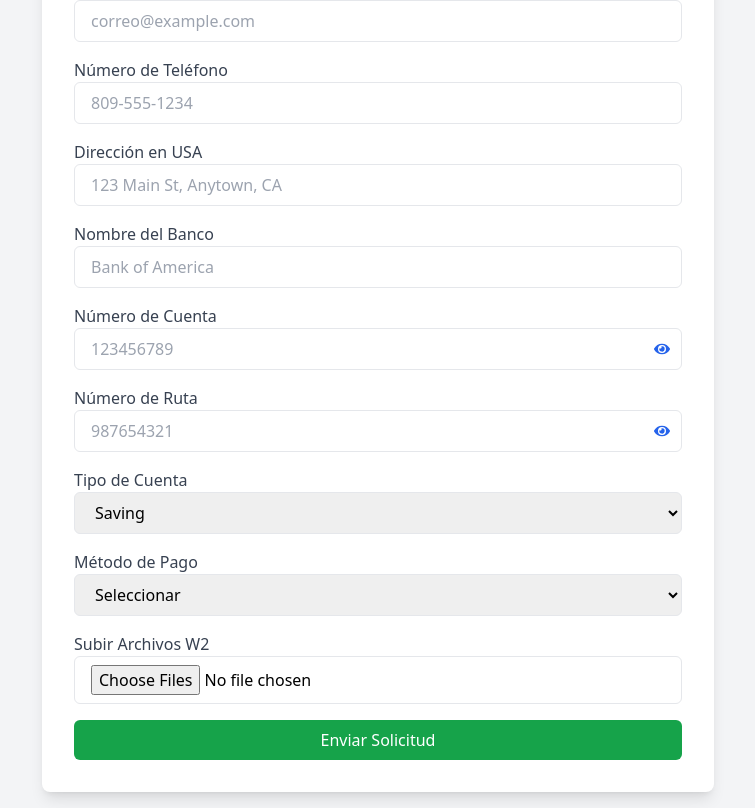
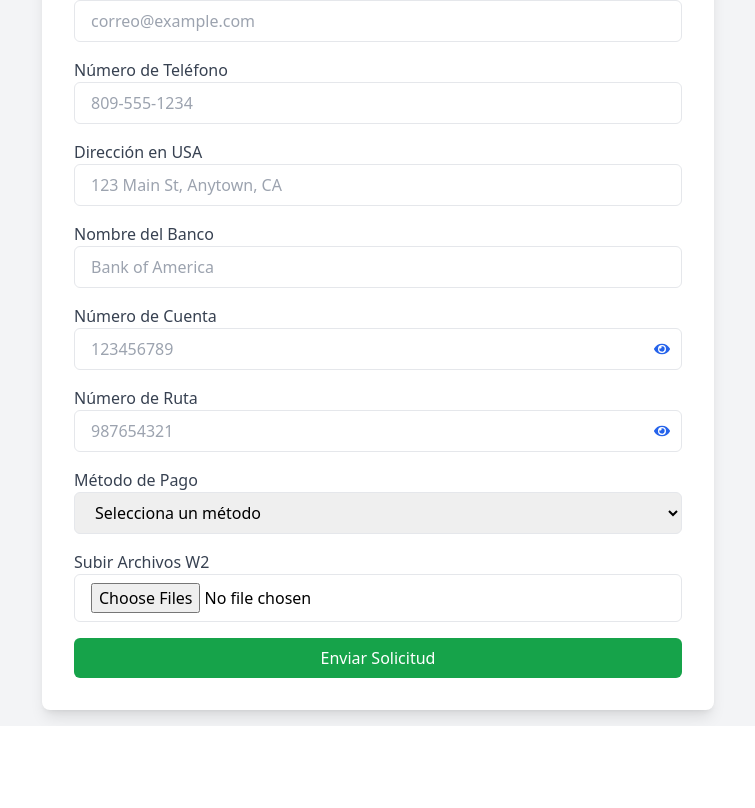
Before and after one commit to romeroalan26/taxes247-frontend, a React (Vite) app: page /create-request in a window 1280 px wide. Shown: the part 432-1240 px from the top of the page, without its empty margins (262-1017 px from the left). After the commit the page ends 1158 px from the top, so only its background shows below. Built offline with nearby package versions, Linux system fonts and the light colour scheme; no server answers; sample sign-in values are in the browser's storage.

Commit message:
Se agrega mejora para que podamos enviar correctamente el w2

```diff
--- a/src/components/CreateRequest.jsx
+++ b/src/components/CreateRequest.jsx
@@ -79,24 +79,35 @@ const CreateRequest = () => {
   const handleSubmit = async (e) => {
     e.preventDefault();
     setIsLoading(true);
+    setError("");
+
+    if (!userId) {
+      setError("No se puede enviar la solicitud. Por favor, vuelve a iniciar sesión.");
+      console.error("User ID no está disponible.");
+      setIsLoading(false);
+      return;
+    }
 
     const initialStatus =
-      formData.paymentMethod === "Zelle"
-        ? "Pendiente de pago"
-        : "Pago recibido";
+      formData.paymentMethod === "Zelle" ? "Pendiente de pago" : "Pago recibido";
 
     try {
-      const requestData = {
-        ...formData,
-        userId,
-        status: initialStatus,
-        w2Files: formData.w2Files.map((file) => file.name),
-      };
+      const formDataPayload = new FormData();
+
+      Object.entries(formData).forEach(([key, value]) => {
+        if (key === "w2Files" && value.length > 0) {
+          value.forEach((file) => formDataPayload.append("w2Files", file));
+        } else {
+          formDataPayload.append(key, value);
+        }
+      });
+
+      formDataPayload.append("userId", userId);
+      formDataPayload.append("status", initialStatus);
 
       const response = await fetch(`${import.meta.env.VITE_API_URL}/requests`, {
         method: "POST",
-        headers: { "Content-Type": "application/json" },
-        body: JSON.stringify(requestData),
+        body: formDataPayload,
       });
 
       if (response.ok) {
@@ -111,7 +122,10 @@ const CreateRequest = () => {
       }
     } catch (error) {
       console.error("Error al enviar la solicitud:", error);
-      setError("Hubo un problema al enviar la solicitud. Intenta de nuevo.");
+      setError(
+        error.message ||
+          "Hubo un problema al enviar la solicitud. Intenta de nuevo."
+      );
     } finally {
       setIsLoading(false);
     }
@@ -220,20 +234,6 @@ const CreateRequest = () => {
           ))}
 
           <div className="mb-4">
-            <label className="block text-gray-700">Tipo de Cuenta</label>
-            <select
-              name="accountType"
-              value={formData.accountType}
-              onChange={handleChange}
-              className="w-full px-4 py-2 border rounded-md focus:ring-2 focus:ring-red-400"
-              required
-            >
-              <option value="Savings">Saving</option>
-              <option value="Checkings">Checkings</option>
-            </select>
-          </div>
-
-          <div className="mb-4">
             <label className="block text-gray-700">Método de Pago</label>
             <select
               name="paymentMethod"
@@ -242,10 +242,10 @@ const CreateRequest = () => {
               className="w-full px-4 py-2 border rounded-md focus:ring-2 focus:ring-red-400"
               required
             >
-              <option value="">Seleccionar</option>
+              <option value="">Selecciona un método</option>
+              <option value="Zelle">Zelle</option>
               <option value="PayPal">PayPal</option>
-              <option value="Tarjeta">Tarjeta</option>
-              <option value="Zelle">Zelle</option>
+              <option value="Tarjeta de Crédito">Tarjeta de Crédito</option>
             </select>
           </div>
 
```
